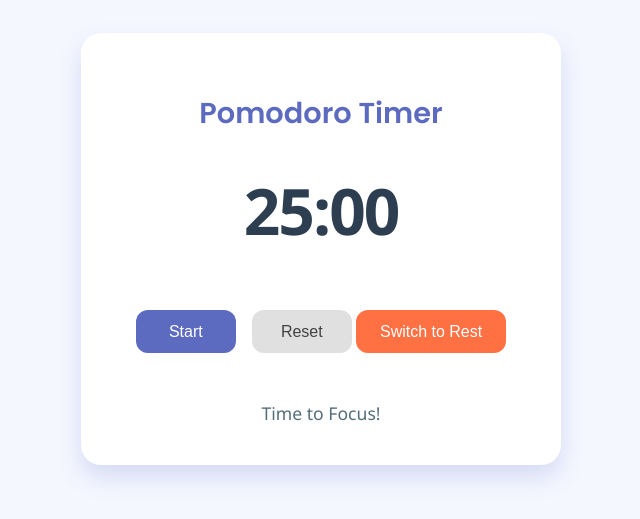
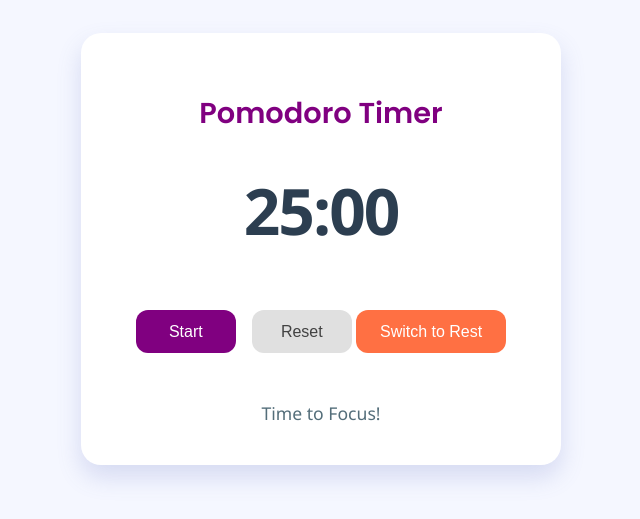
Before and after one commit to jorgecombe/BYOA-Pomodoro, a plain HTML site: page index.html in a window 1280 px wide. Shown: the part 151-670 px from the top of the page, without its empty margins (319-959 px from the left). Drawn offline with Linux system fonts and the light colour scheme.

Commit message:
change color

```diff
--- a/styles.css
+++ b/styles.css
@@ -1,5 +1,5 @@
 :root {
-    --primary: #5C6BC0;     /* Modern indigo */
+    --primary: PURPLE;     /* Modern indigo */
     --primary-dark: #3949AB;
     --accent: #FF7043;      /* Coral orange for contrast */
     --background: #F5F7FF;  /* Light blue-tinted background */
```
